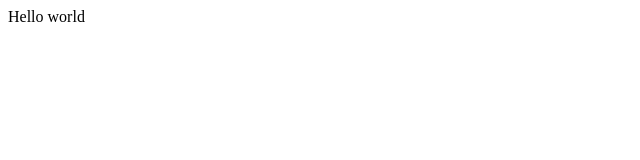
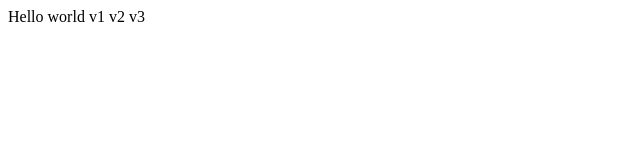
Before and after one commit to gabsss/test1, a plain HTML site: page index.html in a window 1280 px wide. Shown: the full height of the page, 0-640 px from the left. Drawn offline with Linux system fonts and the light colour scheme.

Commit message:
this one

```diff
--- a/index.html
+++ b/index.html
@@ -3,6 +3,14 @@
 
 Hello world
 
+
+v1
+
+v2
+
+
+
+v3
 </body>
 
 </html>
```
